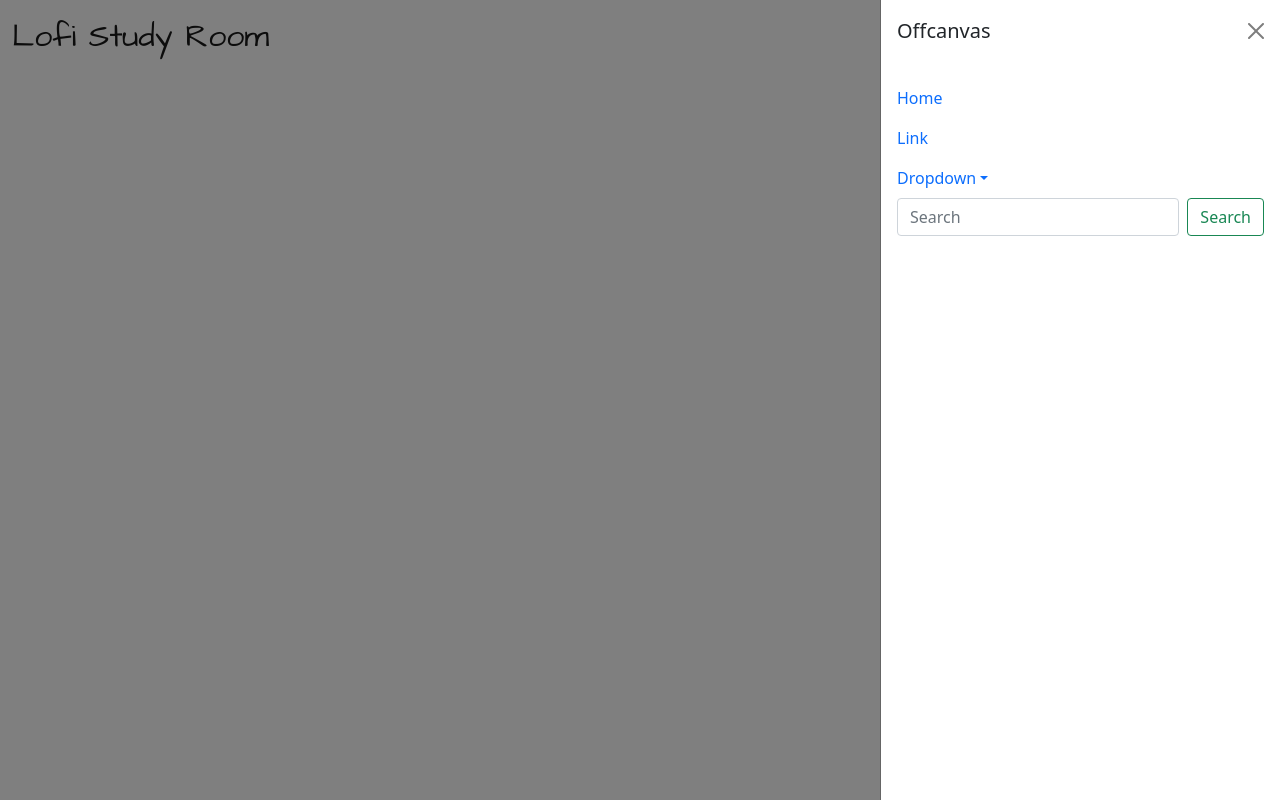
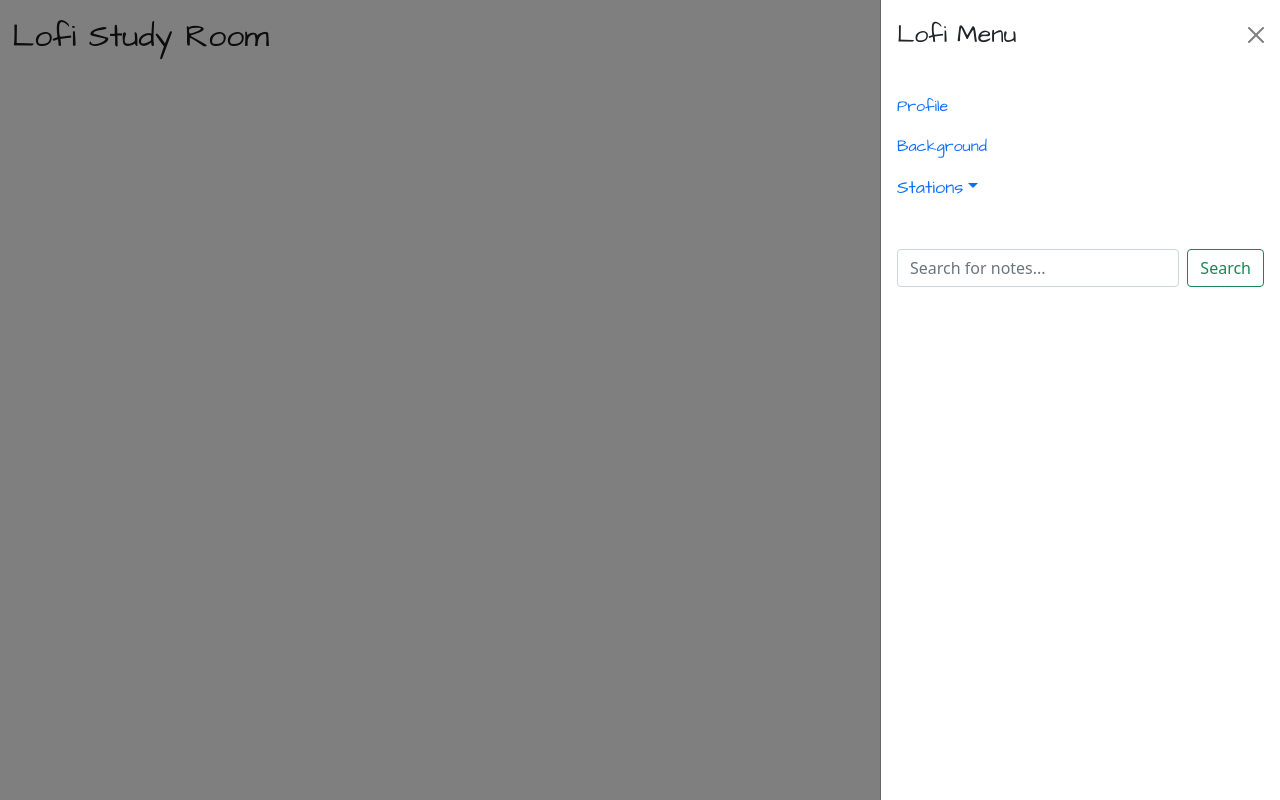
Before and after one commit to NathanMontelli/lofiStudyRoom, a React (Create React App) app in the folder client/: page / in a window 1280 px wide. Both pictures are taken after a click on the button 1240 px from the left and 37 px from the top of the page. Built offline with nearby package versions, Linux system fonts and the light colour scheme.

Commit message:
Navbar Fonts and Animations

```diff
--- a/client/package.json
+++ b/client/package.json
@@ -8,6 +8,7 @@
     "@testing-library/user-event": "^13.5.0",
     "axios": "^0.25.0",
     "bootstrap": "^5.1.3",
+    "gsap": "^3.9.1",
     "http-proxy-middleware": "^2.0.2",
     "react": "^17.0.2",
     "react-bootstrap": "^2.1.1",
--- a/client/src/components/Navigation/Navigation.css
+++ b/client/src/components/Navigation/Navigation.css
@@ -1,4 +1,3 @@
-
 .logo {
   font-family: 'Architects daughter';
   font-size: 2rem;
@@ -7,12 +6,17 @@
 
 .nav-links {
   font-family: 'Architects daughter';
-  display: flex;
-  text-align: center;
-  padding-left: 50px !important;
-  padding-right: 50px !important;
-  font-size: 40px;
+}
 
+.nav-station {
+  font-family: 'Architects daughter';
+  font-size: 18px;
+  padding-bottom: 40px;
+}
+
+.nav-menu {
+  font-family: 'Architects daughter';
+  font-size: 25px;
 }
 
 .position {
@@ -21,3 +25,7 @@
   justify-content: space-between;
   min-height: 10vh;
 }
+
+.opacity{
+  opacity: .5;
+}
--- a/client/src/components/Navigation/Navigation.js
+++ b/client/src/components/Navigation/Navigation.js
@@ -1,42 +1,53 @@
 import React from 'react';
+import { useEffect } from 'react';
 import './Navigation.css';
-import { Nav, Navbar, NavDropdown, Offcanvas, Button, Form,FormControl, Container} from "react-bootstrap";
-
+import { Nav, Navbar, NavDropdown, Offcanvas, Button, Form, FormControl, Container } from "react-bootstrap";
+import { gsap } from "gsap";
 
 
 
 const Navigation = () => {
 
+  const tl = gsap.timeline({ defaults: { ease: 'power1.out' } })
+
+  useEffect(() => {
+
+
+
+    //Specify a starting and ending point in this case the opacity
+    tl.fromTo('.logo', { opacity: 0 }, { opacity: 1, duration: 3 })
+    tl.fromTo('.hamburger', { opacity: 0 }, { opacity: 1, duration: 3 })
+
+  })
+
   return (
     <Navbar bg="" expand={false}>
       <Container fluid>
-        <Navbar.Brand  className = "logo"href="#">Lofi Study Room</Navbar.Brand>
+        <Navbar.Brand className="logo" href="#">Lofi Study Room</Navbar.Brand>
         <Navbar.Toggle aria-controls="offcanvasNavbar" />
         <Navbar.Offcanvas
           id="offcanvasNavbar"
           aria-labelledby="offcanvasNavbarLabel"
           placement="end"
         >
-          <Offcanvas.Header closeButton>
-            <Offcanvas.Title id="offcanvasNavbarLabel">Offcanvas</Offcanvas.Title>
+          <Offcanvas.Header closeButton >
+            <Offcanvas.Title
+              className="nav-menu" id="offcanvasNavbarLabel">Lofi Menu</Offcanvas.Title>
           </Offcanvas.Header>
           <Offcanvas.Body>
             <Nav className="justify-content-end flex-grow-1 pe-3">
-              <Nav.Link href="#action1">Home</Nav.Link>
-              <Nav.Link href="#action2">Link</Nav.Link>
-              <NavDropdown title="Dropdown" id="offcanvasNavbarDropdown">
-                <NavDropdown.Item href="#action3">Action</NavDropdown.Item>
-                <NavDropdown.Item href="#action4">Another action</NavDropdown.Item>
-                <NavDropdown.Divider />
-                <NavDropdown.Item href="#action5">
-                  Something else here
-                </NavDropdown.Item>
+              <Nav.Link className="nav-links" href="#action2">Profile</Nav.Link>
+              <Nav.Link className="nav-links" href="#action2">Background</Nav.Link>
+              <NavDropdown className="nav-station" title="Stations" id="offcanvasNavbarDropdown">
+                <NavDropdown.Item href="#action3">Chill</NavDropdown.Item>
+                <NavDropdown.Item href="#action4">Moody</NavDropdown.Item>
+                <NavDropdown.Item href="#action5"> Ambient </NavDropdown.Item>
               </NavDropdown>
             </Nav>
             <Form className="d-flex">
               <FormControl
                 type="search"
-                placeholder="Search"
+                placeholder="Search for notes..."
                 className="me-2"
                 aria-label="Search"
 
```
Also changed, not shown: 1 other file (tests, documents, lock files or other folders).
